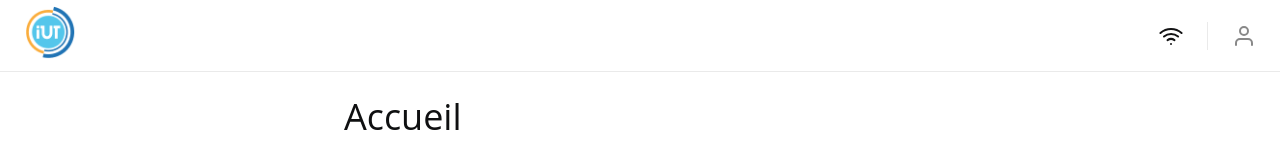
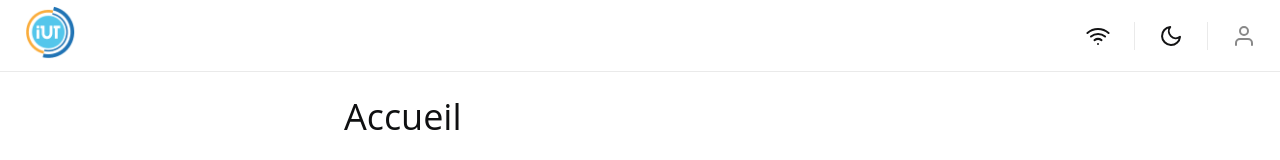
Before and after one commit to thomas-cardon/pwa-ecrans-connectes, a Next.js app: page / in a window 1280 px wide. Shown: the top 160 px of the page. Built offline with nearby package versions, Linux system fonts and the light colour scheme.

Commit message:
Appbar WIP

```diff
--- a/src/components/appbar.tsx
+++ b/src/components/appbar.tsx
@@ -3,7 +3,7 @@ import Brand from './brand'
 import Avatar from './avatar'
 
 import { useOnlineStatus } from '../utils/online'
-import { Wifi, WifiOff, User } from 'react-feather'
+import { Wifi, WifiOff, User, Moon } from 'react-feather'
 
 const Header = () => {
   const isOnline = useOnlineStatus()
@@ -14,9 +14,10 @@ const Header = () => {
 
       <div style={{ flex: 1 }} />
 
-      {isOnline ? <Wifi /> : <WifiOff />}
-
       <nav>
+        {isOnline ? <Wifi /> : <WifiOff />}
+        <div className='divider' />
+        <Moon />
         <div className='divider' />
         <User className="opacity-50" />
       </nav>
--- a/src/components/brand.tsx
+++ b/src/components/brand.tsx
@@ -2,7 +2,6 @@ import Image from 'next/image'
 import Link from 'next/link'
 
 import profilePic from '../../public/images/brand.png'
-
 
 const Brand = () => (
   <Link href='/'>
```
